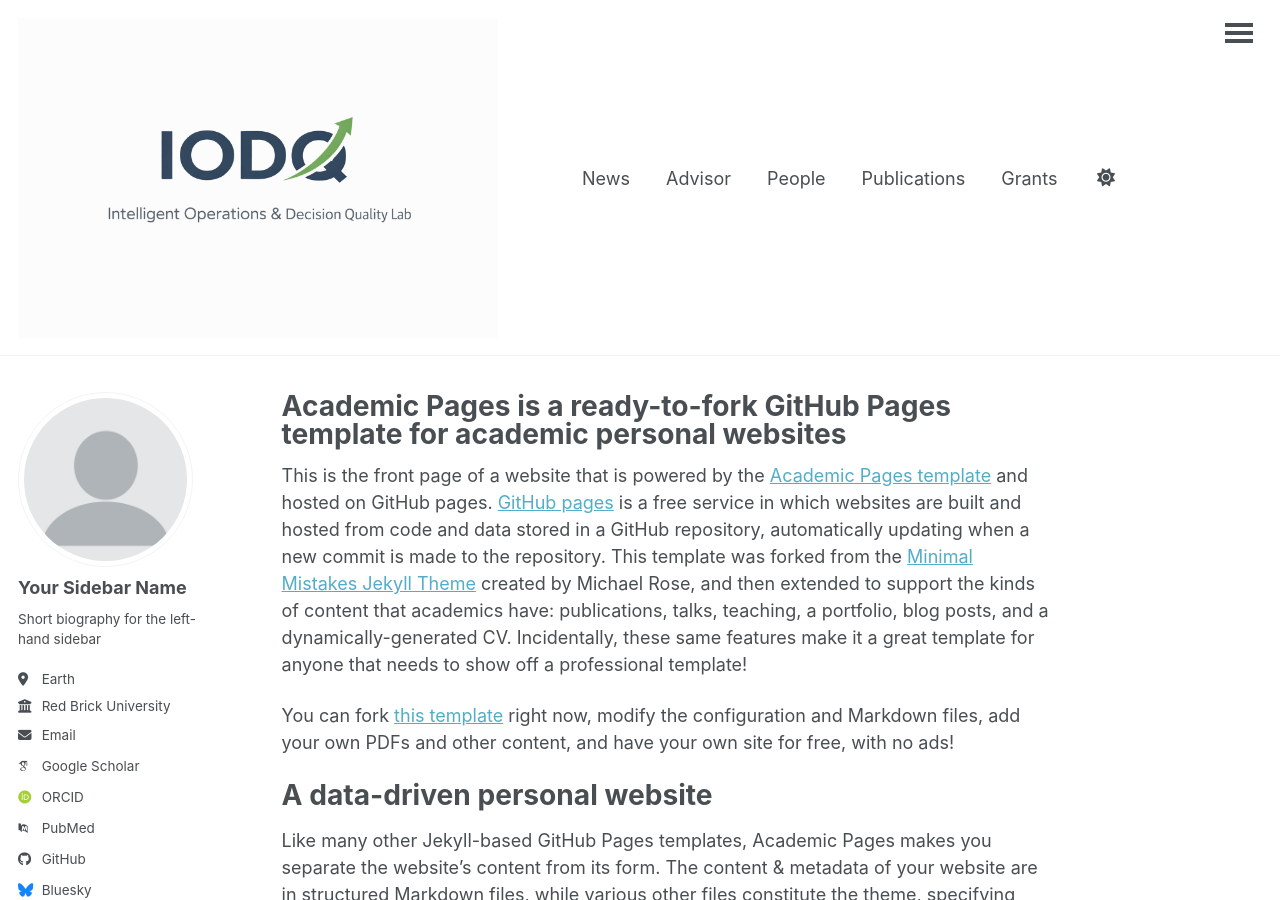
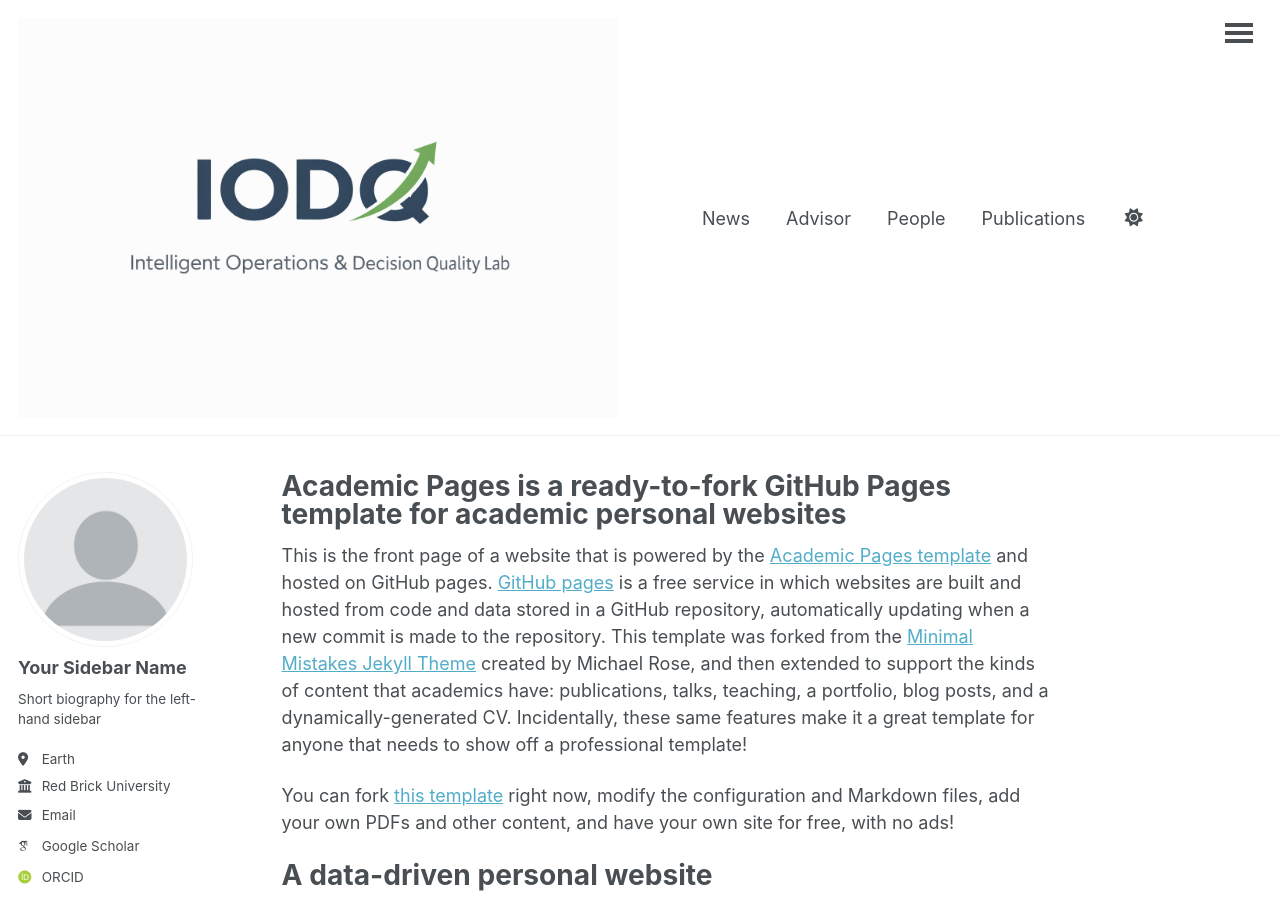
Before and after one commit to kbhuang188/kbhuang188.github.io, a Jekyll site: the page built from _pages/about.md, in a window 1280 px wide and 900 px high. Built offline with Jekyll 4.4.1, drawn with Linux system fonts in a browser that asks for light colours; some web fonts are replaced; a script bundle is joined from its source files by our own code; library files that are not in the unit come from our copies.

Commit message:
Increase logo image height in masthead

```diff
--- a/_includes/masthead.html
+++ b/_includes/masthead.html
@@ -12,7 +12,7 @@
   <a href="{{ base_path }}/" style="display:flex; align-items:center;">
     <img src="{{ '/images/IODQ-2.png' | relative_url }}"
          alt="IODQ Lab Logo"
-         style="height:320px; max-height:320px; width:auto; margin-right:12px;">
+         style="height:400px; max-height:400px; width:auto; margin-right:12px;">
   </a>
 </li>
           {% for link in site.data.navigation.main %}
```
